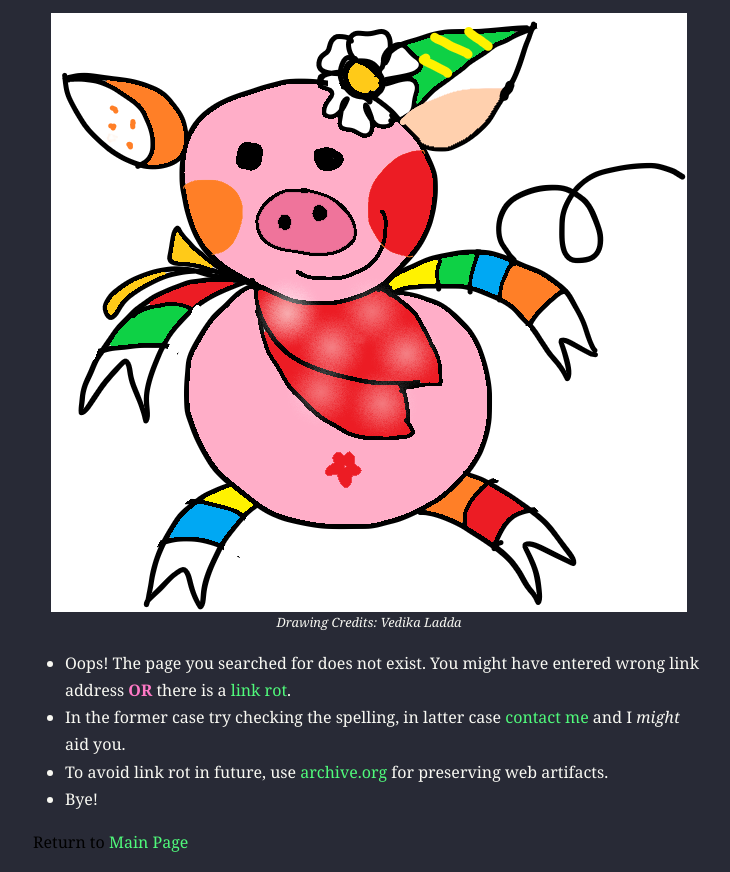
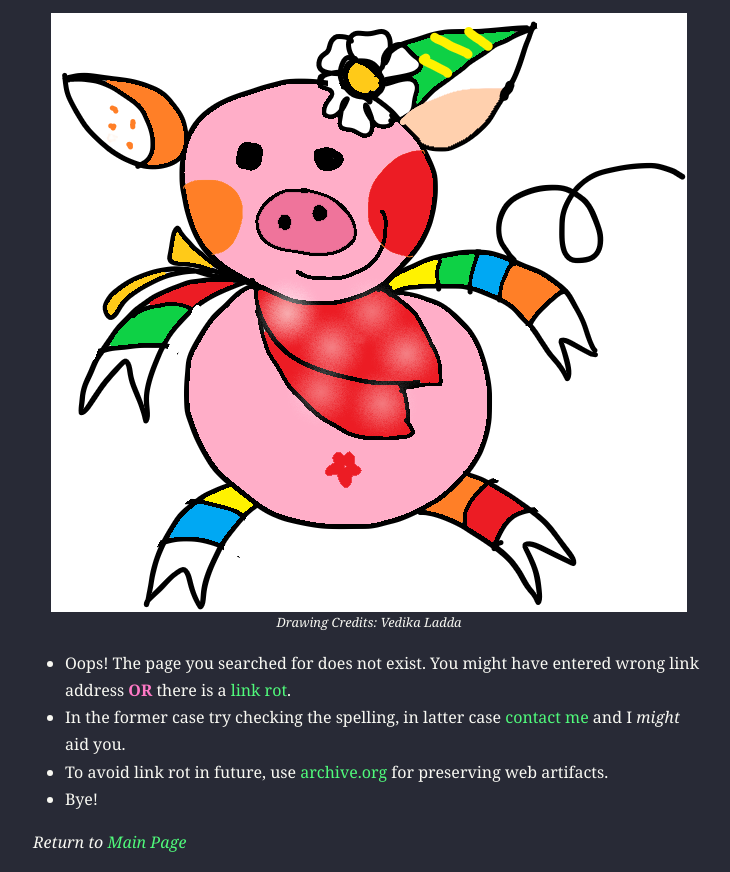
Before and after one commit to siddhantladdha/siddhantladdha.github.io, a plain HTML site: page 404.html in a window 1280 px wide. Shown: the part 230-1102 px from the top of the page, without its empty margins (271-1001 px from the left). Drawn offline with Linux system fonts and the light colour scheme.

Commit message:
return to modified

```diff
--- a/404.html
+++ b/404.html
@@ -39,6 +39,6 @@ ul.task-list{list-style: none;}
             <li>To avoid link rot in future, use <a href="https://archive.org/">archive.org</a> for preserving web artifacts.</li>
             <li>Bye!</li>
             </ul>
-            Return to <a href="./index.html">Main Page</a>
+            <i>Return to <a href="./index.html">Main Page</a></i>
    </body>
 </html>
```
Also changed, not shown: bounty.html (+1 -1 lines), contact.html (+1 -1 lines), index.html (+1 -1 lines), introduction.html (+1 -1 lines), license_and_disclaimer.html (+1 -1 lines), link_sharing.html (+1 -1 lines), services.html (+1 -1 lines).
